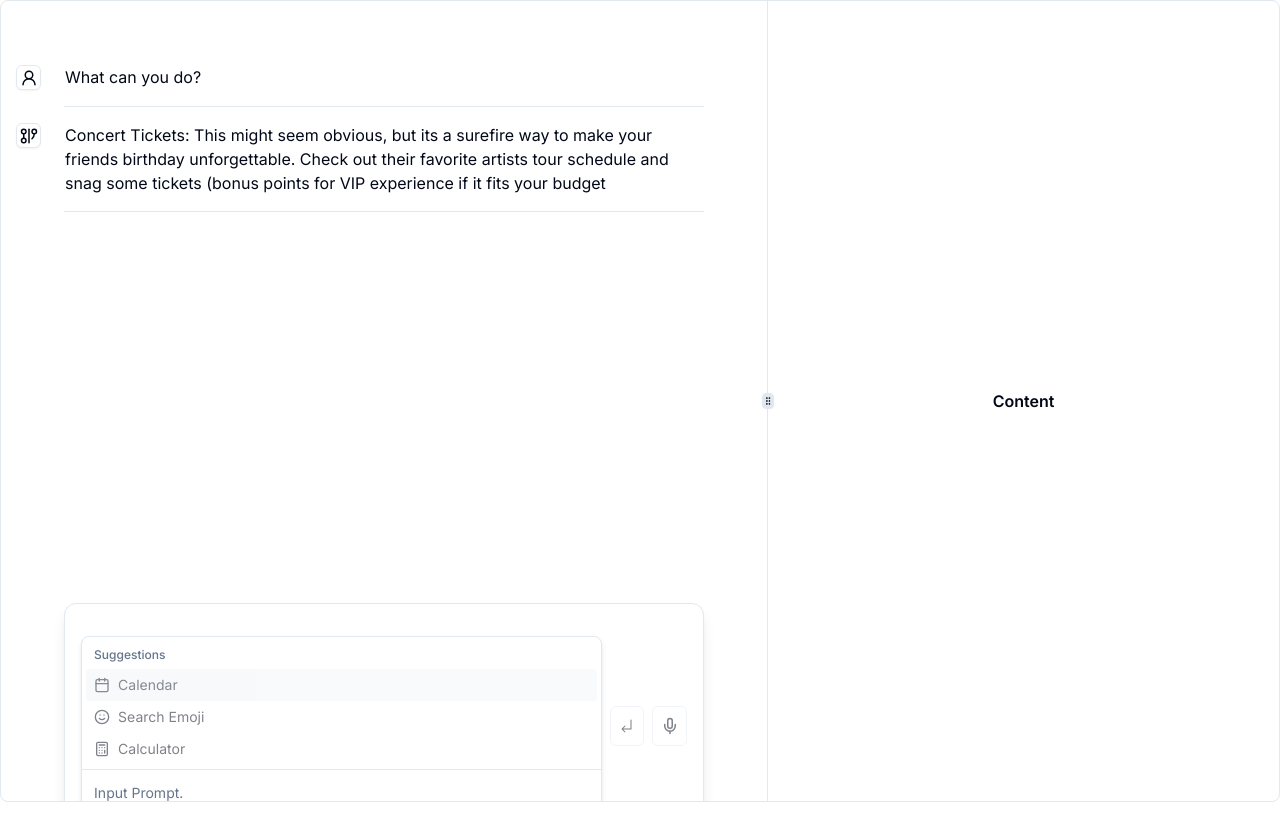
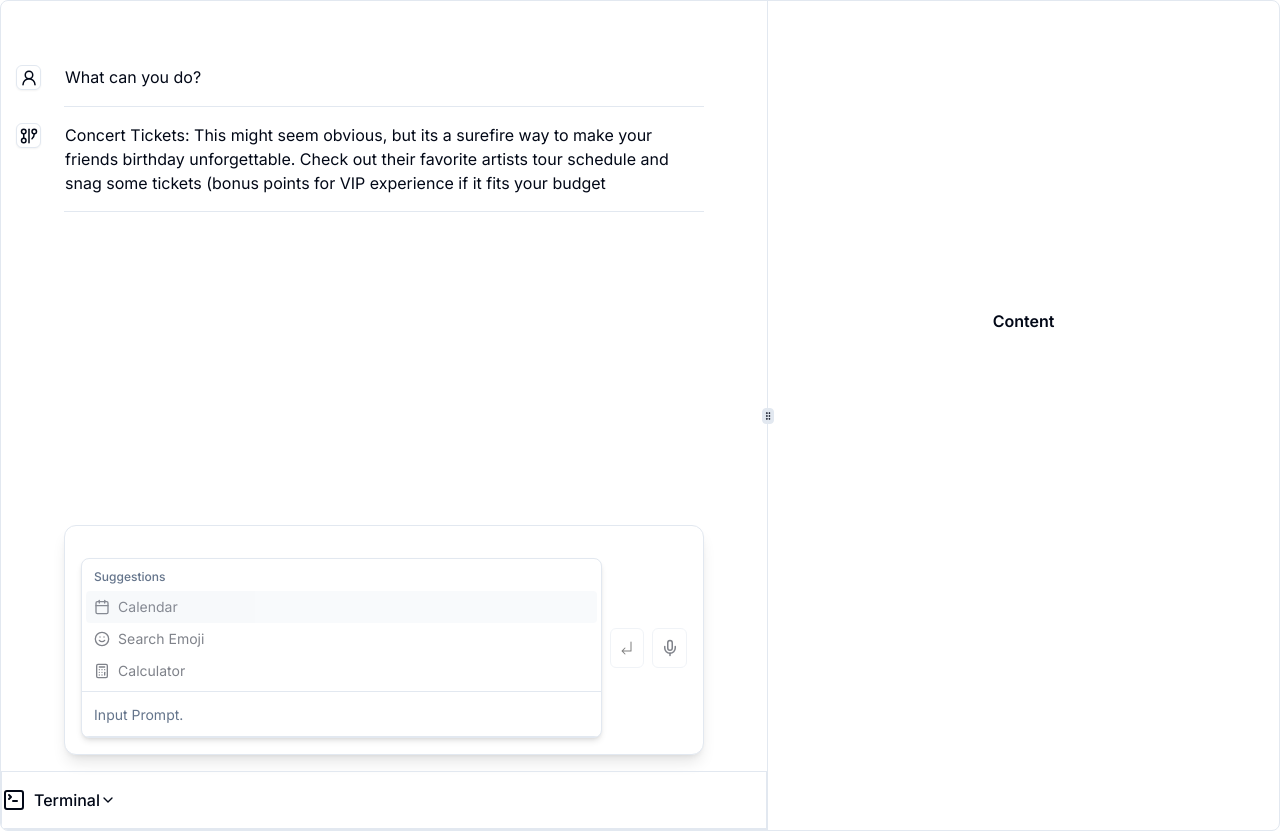
Before and after one commit to SujalChoudhari/CodeshastraX, a Next.js app in the folder frontend/: page /assistant in a window 1280 px wide. Before the commit the page ends 802 px from the top, so only its background shows below. Built offline with nearby package versions, Linux system fonts and the light colour scheme.

Commit message:
added terminal

```diff
--- a/frontend/package.json
+++ b/frontend/package.json
@@ -9,6 +9,7 @@
     "lint": "next lint"
   },
   "dependencies": {
+    "@radix-ui/react-accordion": "^1.1.2",
     "@radix-ui/react-dialog": "^1.0.5",
     "@radix-ui/react-scroll-area": "^1.0.5",
     "@radix-ui/react-separator": "^1.0.3",
--- a/frontend/src/app/assistant/page.tsx
+++ b/frontend/src/app/assistant/page.tsx
@@ -15,6 +15,7 @@ import {
   Mic,
   Settings,
   Smile,
+  SquareTerminal,
   User,
   User2Icon,
   WavesIcon,
@@ -40,6 +41,14 @@ import { Separator } from '@/components/ui/separator'
 import { ScrollArea } from '@/components/ui/scroll-area'
 import { Skeleton } from '@/components/ui/skeleton'
 import { motion } from 'framer-motion'
+import {
+  Accordion,
+  AccordionContent,
+  AccordionItem,
+  AccordionTrigger,
+} from "@/components/ui/accordion"
+import { Input } from '@/components/ui/input'
+import { Textarea } from '@/components/ui/textarea'
 
 export default function page() {
 
@@ -67,14 +76,14 @@ export default function page() {
 
       <ResizablePanelGroup
         direction="horizontal"
-        className="h-screen rounded-lg border"
+        className=" rounded-lg border"
       >
         <ResizablePanel defaultSize={60}>
-          <div className="flex h-screen flex-col">
+          <div className="flex flex-col">
 
 
 
-            <ScrollArea className="mt-16 min-h-[538px]">
+            <ScrollArea className="mt-16 min-h-[460px]">
 
               <div className="mx-auto max-w-2xl px-4">
                 <div>
@@ -133,10 +142,11 @@ export default function page() {
 
 
 
+
             {/* prompt box */}
-            <div className="mx-auto w-full sm:max-w-2xl sm:px-4  mb-24">
-              <div className="bg-background  space-y-4 flex flex-row items-center gap-2  border-t px-4 py-2 shadow-lg sm:rounded-t-xl sm:border md:py-4 ">
-                <Command className="rounded-lg border shadow-md mt-4 ">
+            <div className="mx-auto w-full sm:max-w-2xl sm:px-4">
+              <div className="bg-background  space-y-4 flex flex-row items-center gap-2  border-t px-4  shadow-lg sm:rounded-xl sm:border md:py-4 ">
+                <Command className="rounded-lg border shadow-md mt-4">
 
                   <CommandList >
                     <CommandEmpty>No results found.</CommandEmpty>
@@ -160,12 +170,12 @@ export default function page() {
                 </Command>
 
 
-                <Button type="submit" size="icon" variant="outline" disabled >
+                <Button type="submit" size="icon" variant="outline" disabled  >
                   <svg
                     xmlns="http://www.w3.org/2000/svg"
                     viewBox="0 0 256 256"
                     fill=""
-                    className='size-4 '
+                    className='size-4'
 
                   >
                     <path d="M200 32v144a8 8 0 0 1-8 8H67.31l34.35 34.34a8 8 0 0 1-11.32 11.32l-48-48a8 8 0 0 1 0-11.32l48-48a8 8 0 0 1 11.32 11.32L67.31 168H184V32a8 8 0 0 1 16 0Z" />
@@ -178,16 +188,54 @@ export default function page() {
                   <span className="sr-only">Send message</span>
                 </Button>
               </div>
+
             </div>
+             <Accordion type="single" collapsible className="w-full border mt-4">
+      <AccordionItem value="item-1">
+        <div className="items-center flex">
+          <SquareTerminal className=''/>
+          <AccordionTrigger className='ml-2'>Terminal</AccordionTrigger>
+        </div>
+        <AccordionContent className='px-4 '>
+
+          {/* <Textarea className='h-full mt-2  '/> */}
+          <div className="flex-1 flex flex-col p-2 overflow-hidden">
+        <div className="flex-1 flex flex-col gap-2 overflow-auto text-sm">
+          <div className="text-cyan-600 select-none">$ ls -la</div>
+          <div>. .. package.json pages vercel.json</div>
+          <div className="text-cyan-600 select-none">$ npm run dev</div>
+          <div>...</div>
+        </div>
+        <div className="flex items-center gap-2">
+          <div className="text-cyan-600 select-none">{"$Sandbox/>"}</div>
+          <div className="flex-1">
+            <Input
+              className="w-full appearance-none bg-transparent border-0 box-border p-0"
+              id="terminal-input"
+              placeholder="Type a command..."
+            />
           </div>
+          <Button size="sm">Run</Button>
+        </div>
+      </div>
+        </AccordionContent>
+      </AccordionItem>
+    </Accordion>
+
+          </div>
+
         </ResizablePanel>
         <ResizableHandle withHandle />
         <ResizablePanel defaultSize={40}>
-          <div className="flex h-screen items-center justify-center p-24">
+          <div className="flex h-[80vh] items-center justify-center p-24">
             <span className="font-semibold">Content</span>
+
+
           </div>
         </ResizablePanel>
       </ResizablePanelGroup>
+
+
 
     </>
 
--- /dev/null
+++ b/frontend/src/components/ui/accordion.tsx
@@ -0,0 +1,58 @@
+"use client"
+
+import * as React from "react"
+import * as AccordionPrimitive from "@radix-ui/react-accordion"
+import { ChevronDown } from "lucide-react"
+
+import { cn } from "@/lib/utils"
+
+const Accordion = AccordionPrimitive.Root
+
+const AccordionItem = React.forwardRef<
+  React.ElementRef<typeof AccordionPrimitive.Item>,
+  React.ComponentPropsWithoutRef<typeof AccordionPrimitive.Item>
+>(({ className, ...props }, ref) => (
+  <AccordionPrimitive.Item
+    ref={ref}
+    className={cn("border-b", className)}
+    {...props}
+  />
+))
+AccordionItem.displayName = "AccordionItem"
+
+const AccordionTrigger = React.forwardRef<
+  React.ElementRef<typeof AccordionPrimitive.Trigger>,
+  React.ComponentPropsWithoutRef<typeof AccordionPrimitive.Trigger>
+>(({ className, children, ...props }, ref) => (
+  <AccordionPrimitive.Header className="flex">
+    <AccordionPrimitive.Trigger
+      ref={ref}
+      className={cn(
+        "flex flex-1 items-center justify-between py-4 font-medium transition-all hover:underline [&[data-state=open]>svg]:rotate-180",
+        className
+      )}
+      {...props}
+    >
+      {children}
+      <ChevronDown className="h-4 w-4 shrink-0 transition-transform duration-200" />
+    </AccordionPrimitive.Trigger>
+  </AccordionPrimitive.Header>
+))
+AccordionTrigger.displayName = AccordionPrimitive.Trigger.displayName
+
+const AccordionContent = React.forwardRef<
+  React.ElementRef<typeof AccordionPrimitive.Content>,
+  React.ComponentPropsWithoutRef<typeof AccordionPrimitive.Content>
+>(({ className, children, ...props }, ref) => (
+  <AccordionPrimitive.Content
+    ref={ref}
+    className="overflow-hidden text-sm transition-all data-[state=closed]:animate-accordion-up data-[state=open]:animate-accordion-down"
+    {...props}
+  >
+    <div className={cn("pb-4 pt-0", className)}>{children}</div>
+  </AccordionPrimitive.Content>
+))
+
+AccordionContent.displayName = AccordionPrimitive.Content.displayName
+
+export { Accordion, AccordionItem, AccordionTrigger, AccordionContent }
--- /dev/null
+++ b/frontend/src/components/ui/input.tsx
@@ -0,0 +1,25 @@
+import * as React from "react"
+
+import { cn } from "@/lib/utils"
+
+export interface InputProps
+  extends React.InputHTMLAttributes<HTMLInputElement> {}
+
+const Input = React.forwardRef<HTMLInputElement, InputProps>(
+  ({ className, type, ...props }, ref) => {
+    return (
+      <input
+        type={type}
+        className={cn(
+          "flex h-10 w-full rounded-md border border-input bg-background px-3 py-2 text-sm ring-offset-background file:border-0 file:bg-transparent file:text-sm file:font-medium placeholder:text-muted-foreground focus-visible:outline-none focus-visible:ring-2 focus-visible:ring-ring focus-visible:ring-offset-2 disabled:cursor-not-allowed disabled:opacity-50",
+          className
+        )}
+        ref={ref}
+        {...props}
+      />
+    )
+  }
+)
+Input.displayName = "Input"
+
+export { Input }
--- /dev/null
+++ b/frontend/src/components/ui/textarea.tsx
@@ -0,0 +1,24 @@
+import * as React from "react"
+
+import { cn } from "@/lib/utils"
+
+export interface TextareaProps
+  extends React.TextareaHTMLAttributes<HTMLTextAreaElement> {}
+
+const Textarea = React.forwardRef<HTMLTextAreaElement, TextareaProps>(
+  ({ className, ...props }, ref) => {
+    return (
+      <textarea
+        className={cn(
+          "flex min-h-[80px] w-full rounded-md border border-input bg-background px-3 py-2 text-sm ring-offset-background placeholder:text-muted-foreground focus-visible:outline-none focus-visible:ring-2 focus-visible:ring-ring focus-visible:ring-offset-2 disabled:cursor-not-allowed disabled:opacity-50",
+          className
+        )}
+        ref={ref}
+        {...props}
+      />
+    )
+  }
+)
+Textarea.displayName = "Textarea"
+
+export { Textarea }
```
Also changed, not shown: 1 other file (tests, documents, lock files or other folders).
